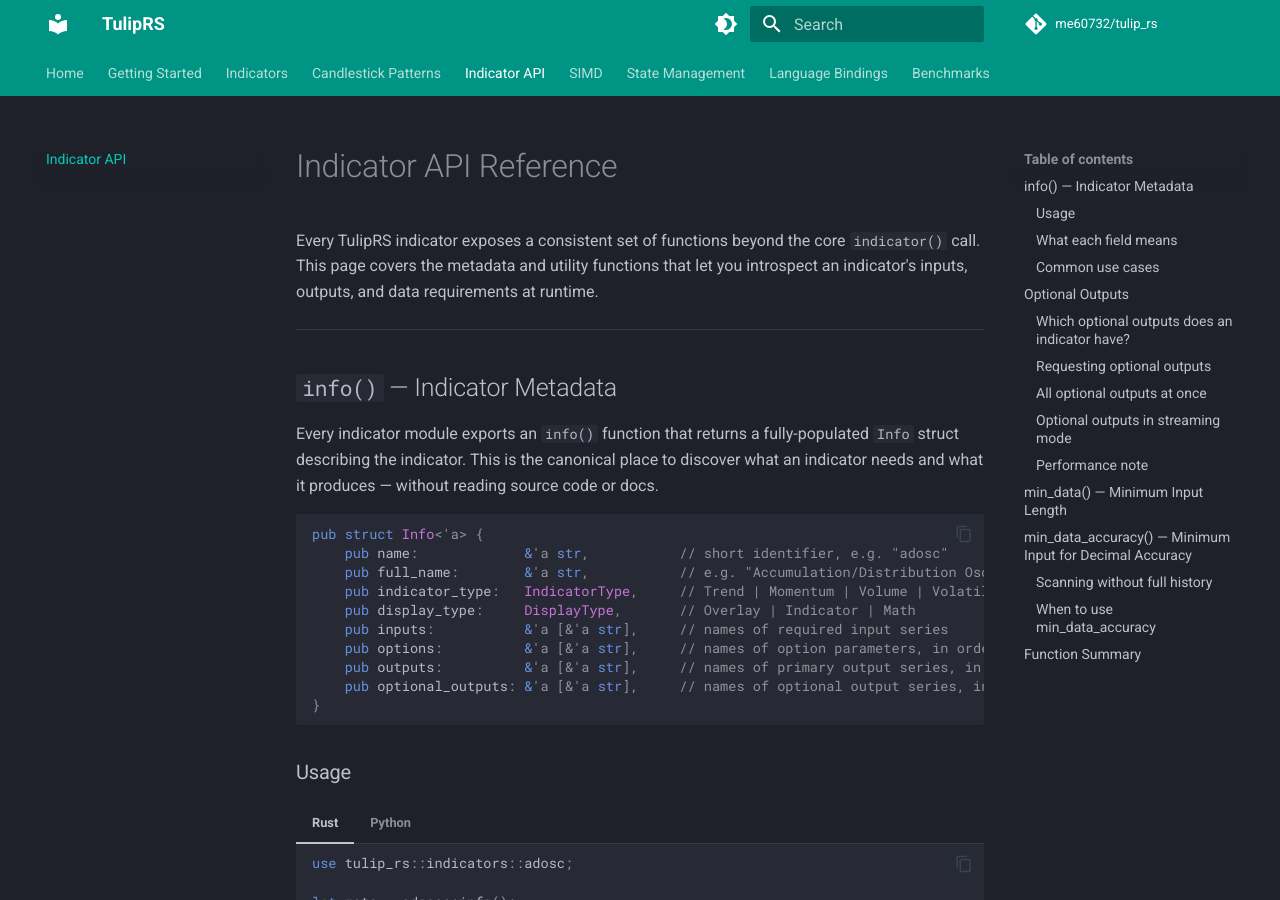
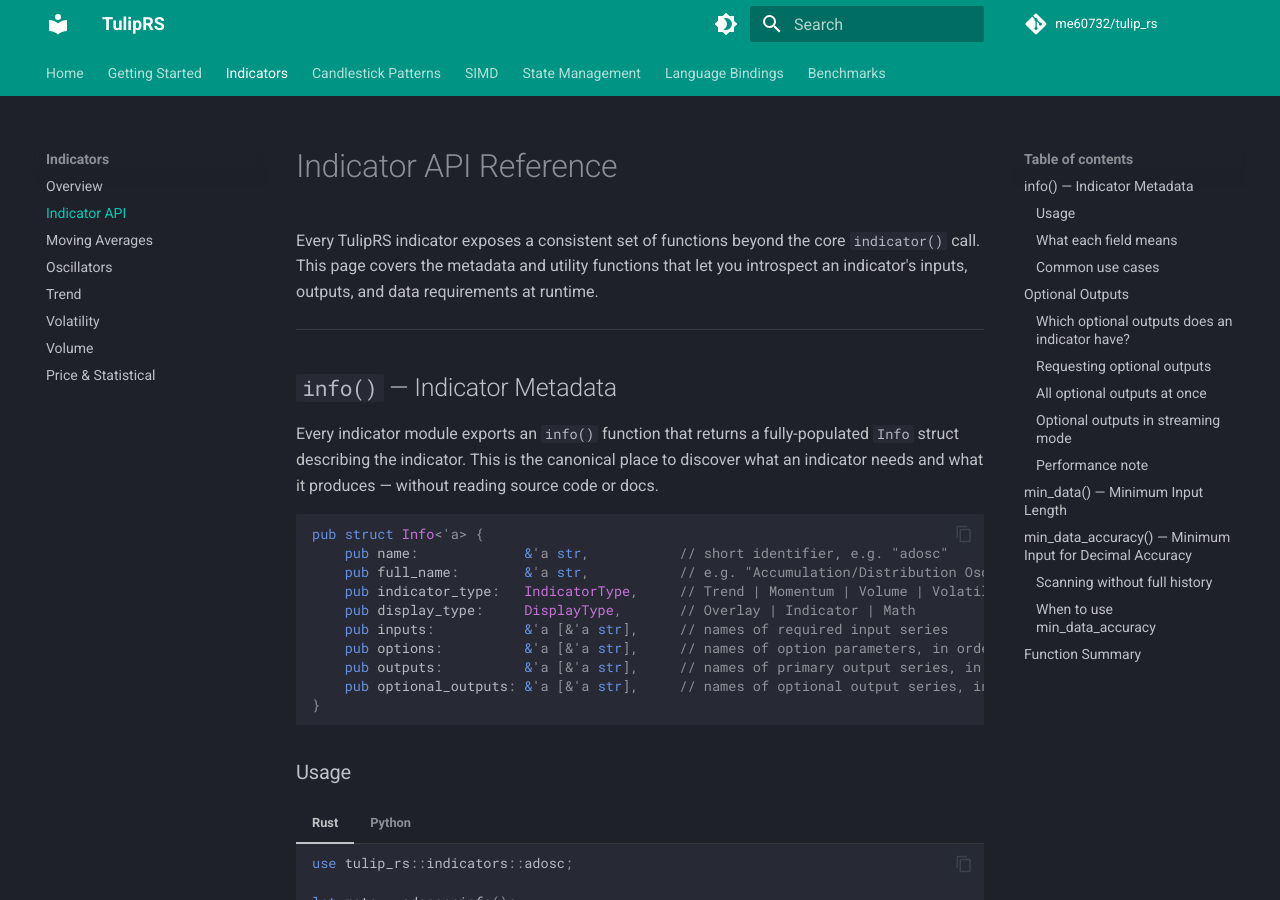
Before and after one commit to me60732/tulip_rs, an MkDocs documentation site: the page built from docs/indicators/indicator_api.md, in a window 1280 px wide and 900 px high. Built offline with MkDocs 1.6.1 and Material for MkDocs 9.7.7, drawn with Linux system fonts in a browser that asks for light colours; comment, search, counter and statistics services are not loaded.

Commit message:
updated docs

```diff
--- a/docs/indicator_api.md
+++ b/docs/indicators/indicator_api.md
@@ -83,7 +83,7 @@
 
 Many indicators compute intermediate series as part of their normal calculation. Rather than discarding these values, TulipRS can return them alongside the primary outputs — at **no extra computation cost**, since they were calculated anyway.
 
-This is a meaningful advantage over C Tulip and TA-Lib, which require a **separate function call** for each intermediate result, each re-reading the input data from scratch. TulipRS computes the primary output and every optional output in a **single pass** through the data. Depending on the indicator, requesting all optional outputs via TulipRS is **1.3× – 8.7× faster** than equivalent multi-call C code — see the [Optional Outputs benchmark](benchmarks.md#4-optional-outputs-single-pass-computation-advantage) for full numbers per indicator.
+This is a meaningful advantage over C Tulip and TA-Lib, which require a **separate function call** for each intermediate result, each re-reading the input data from scratch. TulipRS computes the primary output and every optional output in a **single pass** through the data. Depending on the indicator, requesting all optional outputs via TulipRS is **1.3× – 8.7× faster** than equivalent multi-call C code — see the [Optional Outputs benchmark](../benchmarks.md#4-optional-outputs-single-pass-computation-advantage) for full numbers per indicator.
 
 Optional outputs are **off by default**. Requesting them never changes the primary output values; it only captures values that would otherwise be thrown away.
 
@@ -221,7 +221,7 @@
 
 Optional outputs are computed as part of the indicator's normal calculation loop — requesting them adds **zero algorithmic overhead**. The only cost is the memory allocation for the extra output vectors and the store instructions to write them. Passing `None` (or an all-`false` mask) allows the compiler to elide those stores entirely, which is why `None` is the default.
 
-The performance difference between requesting all optional outputs and requesting none is documented in the [Benchmarks](benchmarks.md#optional-outputs-single-pass) page — typically 5–15% depending on the indicator.
+The performance difference between requesting all optional outputs and requesting none is documented in the [Benchmarks](../benchmarks.md#optional-outputs-single-pass) page — typically 5–15% depending on the indicator.
 
 ---
 
--- a/mkdocs.yml
+++ b/mkdocs.yml
@@ -48,6 +48,7 @@
     - Getting Started: getting_started.md
     - Indicators:
           - Overview: indicators/index.md
+          - Indicator API: indicators/indicator_api.md
           - Moving Averages: indicators/moving_averages.md
           - Oscillators: indicators/oscillators.md
           - Trend: indicators/trend.md
@@ -55,7 +56,6 @@
           - Volume: indicators/volume.md
           - Price & Statistical: indicators/price_statistical.md
     - Candlestick Patterns: candlestick_patterns.md
-    - Indicator API: indicator_api.md
     - SIMD: simd.md
     - State Management: state_management.md
     - Language Bindings: language_bindings.md
```
Also changed, not shown: docs/getting_started.md (+1 -1 lines), docs/index.md (+1 -1 lines).
